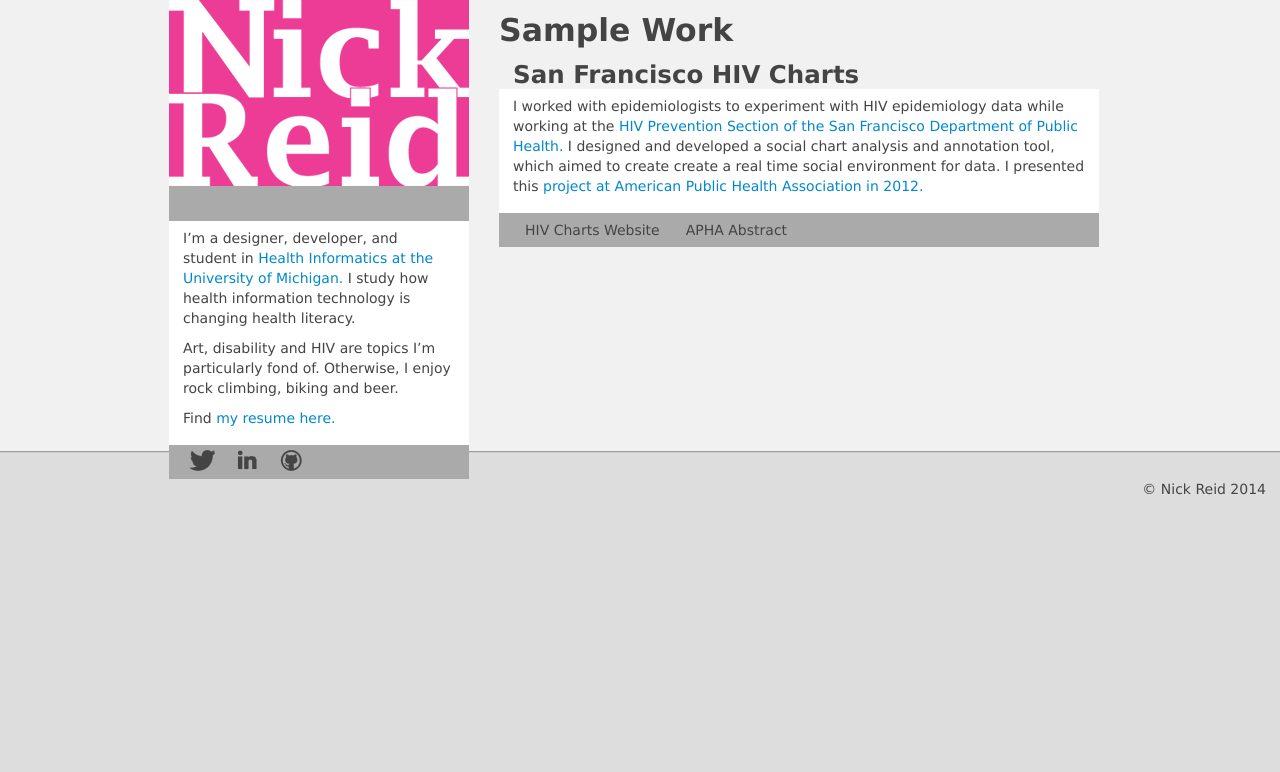
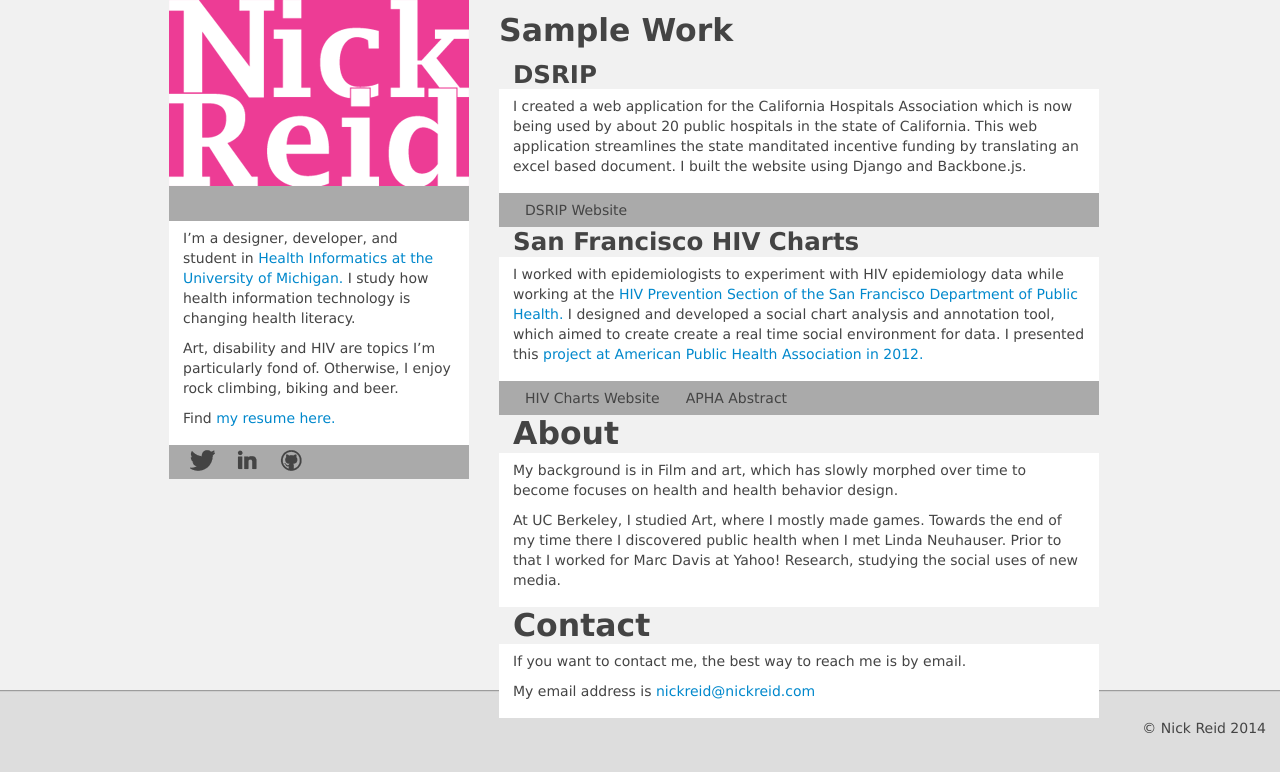
Before and after one commit to nickdotreid/nickreidcom, a plain HTML site: page index.html in a window 1280 px wide. Drawn offline with nearby package versions, Linux system fonts and the light colour scheme.

Commit message:
added rough versions of content sections

```diff
--- a/index.html
+++ b/index.html
@@ -40,7 +40,18 @@
                 <div id="sample-work" class="column column-large span8">
                     <h2>Sample Work</h2>
                     <div class="project section">
-                        <h3 class="title"><a class="inner" href="http://charts.sfhiv.org">San Francisco HIV Charts</a></h3>
+                        <h3 class="title"><a href="http://dsrip.caph.org">DSRIP</a></h3>
+                        <div class="content">
+                            <div class="content-inner inner">
+                                <p>I created a web application for the California Hospitals Association which is now being used by about 20 public hospitals in the state of California. This web application streamlines the state manditated incentive funding by translating an excel based document. I built the website using Django and Backbone.js.</p>
+                            </div>
+                        </div>
+                        <ul class="nav nav-pills">
+                            <li><a href="http://dsrip.caph.org">DSRIP Website</a></li>
+                        </ul>
+                    </div>
+                    <div class="project section">
+                        <h3 class="title"><a href="http://charts.sfhiv.org">San Francisco HIV Charts</a></h3>
                         <div class="content">
                             <div class="content-inner inner">
                                 <p>I worked with epidemiologists to experiment with HIV epidemiology data while working at the <a href="http://www.sfhiv.org/">HIV Prevention Section of the San Francisco Department of Public Health.</a> I designed and developed a social chart analysis and annotation tool, which aimed to create create a real time social environment for data. I presented this <a href="https://apha.confex.com/apha/140am/webprogram/Paper268910.html">project at American Public Health Association in 2012.</a></p>
@@ -50,6 +61,24 @@
                             <li><a href="http://charts.sfhiv.org">HIV Charts Website</a></li>
                             <li><a href="https://apha.confex.com/apha/140am/webprogram/Paper268910.html">APHA Abstract</a></li>
                         </ul>
+                    </div>
+                    <div id="about" class="section">
+                        <h2 class="title">About</h2>
+                        <div class="content">
+                            <div class="content-inner inner">
+                                <p>My background is in Film and art, which has slowly morphed over time to become focuses on health and health behavior design.</p>
+                                <p>At UC Berkeley, I studied Art, where I mostly made games. Towards the end of my time there I discovered public health when I met Linda Neuhauser. Prior to that I worked for Marc Davis at Yahoo! Research, studying the social uses of new media.</p>
+                            </div>
+                        </div>
+                    </div>
+                    <div id="contact" class="section">
+                        <h2 class="title">Contact</h2>
+                        <div class="content">
+                            <div class="content-inner inner">
+                                <p>If you want to contact me, the best way to reach me is by email.</p>
+                                <p>My email address is <a href="mailto:nickreid@nickreid.com">nickreid@nickreid.com</a></p>
+                            </div>
+                        </div>
                     </div>
                 </div>
             </div> <!-- /container -->
--- a/less/layout.less
+++ b/less/layout.less
@@ -22,3 +22,6 @@
 .inner{
 	margin:0px @spaceSize;
 }
+.section .title{
+	margin:0px @spaceSize;
+}
```
Also changed, not shown: css/nickreid.css.
